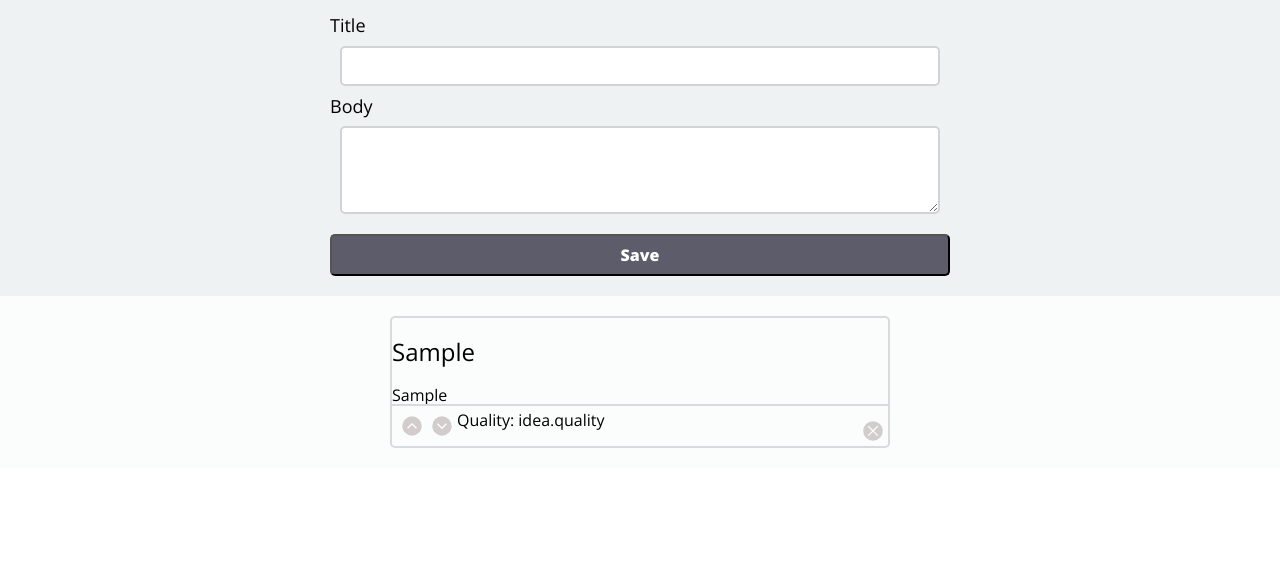
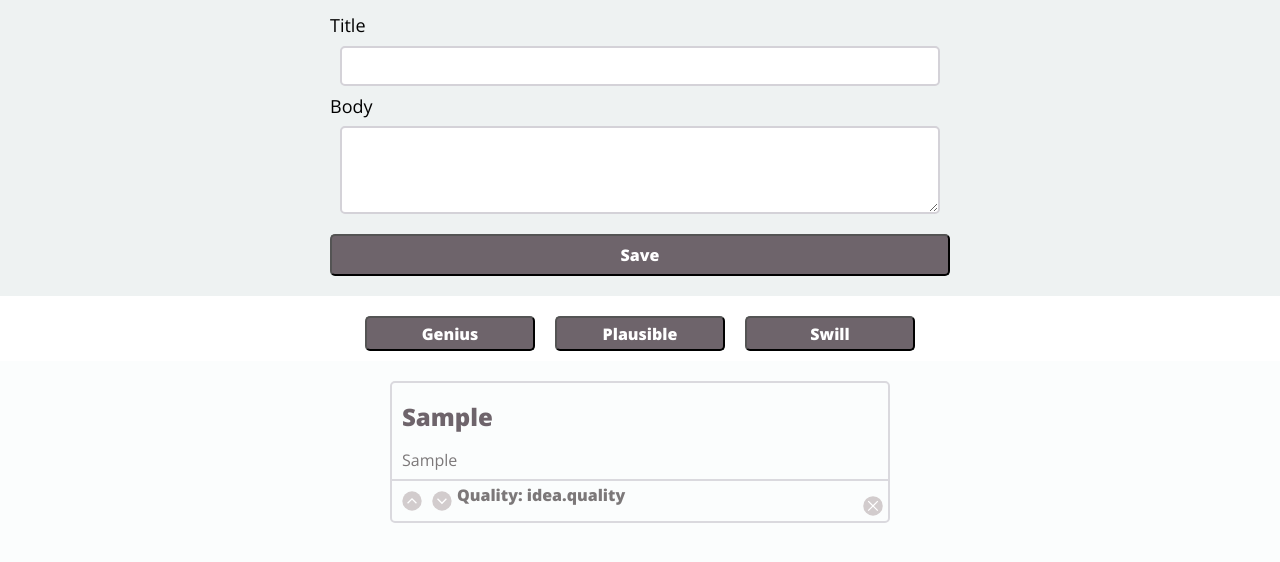
Before and after one commit to BrennanDuffey/ideaBox, a plain HTML site: page index.html in a window 1280 px wide. Both pictures are taken after typing "Sample", "Sample" into the empty fields and a click on the button "Save". Shown: the part 80-642 px from the top of the page. Drawn offline with nearby package versions, Linux system fonts and the light colour scheme.

Commit message:
Add 3 filter buttons and style cards

```diff
--- a/index.html
+++ b/index.html
@@ -34,6 +34,11 @@
         <button type="submit" class="save-btn">Save</button>
       </form>
     </section>
+    <section class="filter-buttons">
+      <button class="genius filter">Genius</button>
+      <button class="plausible filter">Plausible</button>
+      <button class="swill filter">Swill</button>
+    </section>
     <section class="card-section">
       <!-- <article class="idea-card demo-card">
         <h2 class="card-title" contenteditable="true">
--- a/main.js
+++ b/main.js
@@ -31,12 +31,14 @@ function saveIdea(e) {
 
 function appendCard(idea) {
   cardSection.innerHTML += `<article data-id=${idea.id} class="idea-card demo-card">
+        <div class="card-main">
           <h2 class="card-title" contenteditable="true">
             ${idea.title}
           </h2>
           <p class="card-body" contenteditable="true">
             ${idea.body}
           </p>
+        </div>
         <div class="card-footer">
           <img alt="upvote btn" src="images/upvote.svg" class="card-btn upvote-btn">
           <img alt="downvote btn" src="images/downvote.svg" class="card-btn downvote-btn">
--- a/style.css
+++ b/style.css
@@ -83,12 +83,38 @@ h1 span {
 }
 
 .save-btn {
-  background-color: #5D5C6A;
+  background-color: #6e646b;
   border-radius: 5px;
   color: #fff;
   font-weight: 800;
   margin-top: 10px;
   padding: 10px;
+}
+
+/*filter-buttons*/
+
+.filter-buttons {
+  display: flex;
+  flex-wrap: wrap;
+  justify-content: center;
+  margin-top: 10px;
+}
+
+.filter {
+  background-color: #6e646b;
+  border-radius: 5px;
+  color: #fff;
+  cursor: pointer;
+  font-weight: 800;
+  height: 35px;
+  margin: 10px;
+  width: 170px;
+}
+
+.filter:hover,
+.save-btn:hover {
+  background-color: #524649;
+  cursor: pointer;
 }
 
 /*card Styles*/
@@ -101,12 +127,31 @@ h1 span {
   padding: 20px;
 }
 
+.card-main {
+  padding: 0 10px 10px
+}
+
+.card-title {
+  color: #6e646b;
+  font-weight: 800;
+}
+
+.card-body {
+  color: #7c7879;
+}
+
 .card-footer {
   align-content: center;
   border-top: solid 2px #DAD9DE;
   display: flex;
   padding: 5px;
   position: relative;
+}
+
+.card-footer p,
+.card-quality {
+  color: #7c7879;
+  font-weight: 800;
 }
 
 .card-btn {
@@ -125,6 +170,7 @@ h1 span {
 .demo-card {
   border-radius: 5px;
   border: solid 2px #DAD9DE;
+  margin-bottom: 20px;
   max-width: 500px;
   width: 50%;
 }
```
Lines whose indentation alone changed are shown as unchanged.
